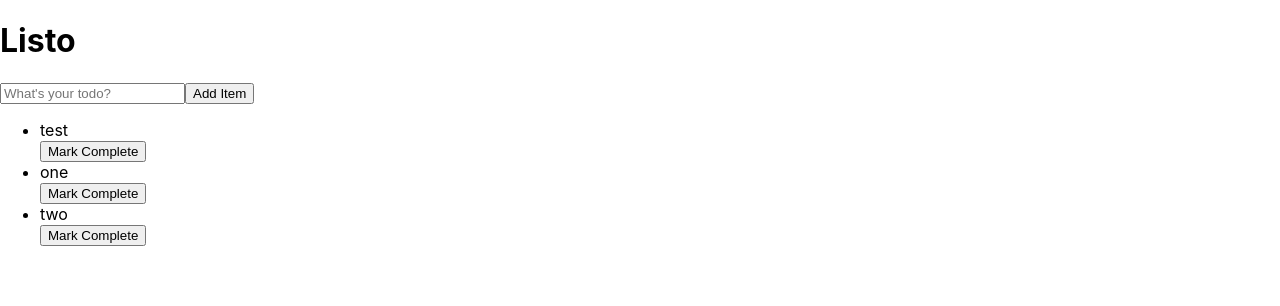
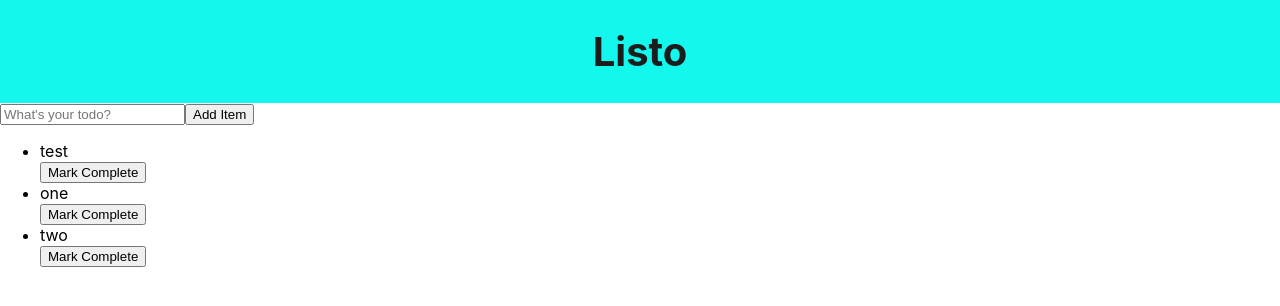
Before and after one commit to dansilvaUT/listo, a React (Create React App) app: page / in a window 1280 px wide. Shown: the top 306 px of the page. Built offline with nearby package versions, Linux system fonts and the light colour scheme.

Commit message:
added some styling to header.

```diff
--- a/package.json
+++ b/package.json
@@ -10,7 +10,7 @@
     "@types/node": "^12.0.0",
     "@types/react": "^17.0.0",
     "@types/react-dom": "^17.0.0",
-    "node-sass": "^5.0.0",
+    "node-sass": "^6.0.1",
     "react": "^17.0.2",
     "react-dom": "^17.0.2",
     "react-scripts": "4.0.3",
--- a/src/Main.scss
+++ b/src/App.scss
@@ -16,3 +16,8 @@ $black: #1b1c1c;
   justify-content: space-evenly;
   align-items: center;
 }
+
+//Font Sizes
+$small: 15px;
+$medium: 30px;
+$large: 40px;
--- a/src/App.tsx
+++ b/src/App.tsx
@@ -1,7 +1,7 @@
 import AppProvider from "./context";
 import Wrapper from "./components/Wrapper";
 import Header from "./components/Header";
-import "./Main.scss";
+import "./App.scss";
 
 function App() {
   return (
--- a/src/components/Header/Header.scss
+++ b/src/components/Header/Header.scss
@@ -1,4 +1,11 @@
-@use "../../Main.scss";
+@import "../../App.scss";
 
 .Header {
+  color: $black;
+  @include flex-row;
+  background-color: $light-blue;
+
+  &-heading {
+    font-size: $large;
+  }
 }
--- a/src/components/Header/Header.tsx
+++ b/src/components/Header/Header.tsx
@@ -3,7 +3,7 @@ import "./Header.scss";
 const Header = () => {
   return (
     <header className="Header">
-      <h1>Listo</h1>
+      <h1 className="Header-heading">Listo</h1>
     </header>
   );
 };
```
Also changed, not shown: 2 other files (tests, documents, lock files or other folders).
